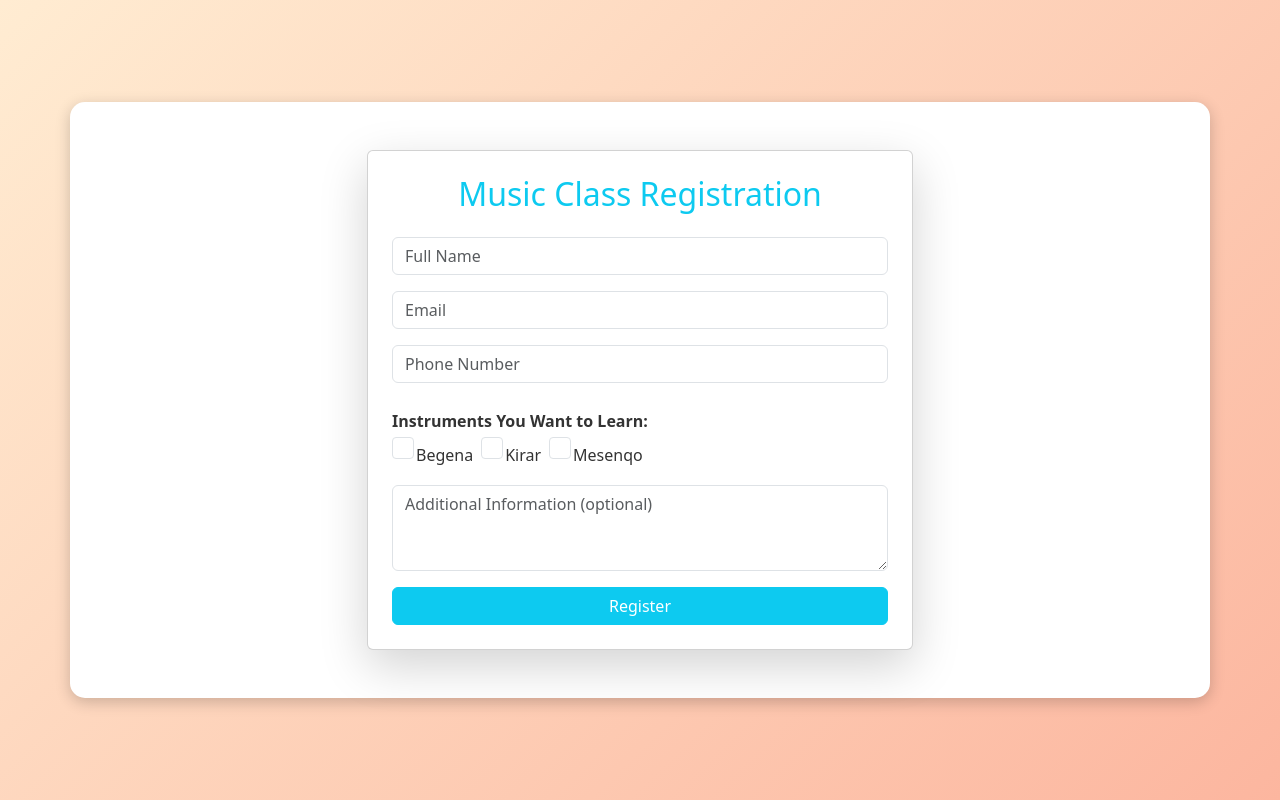
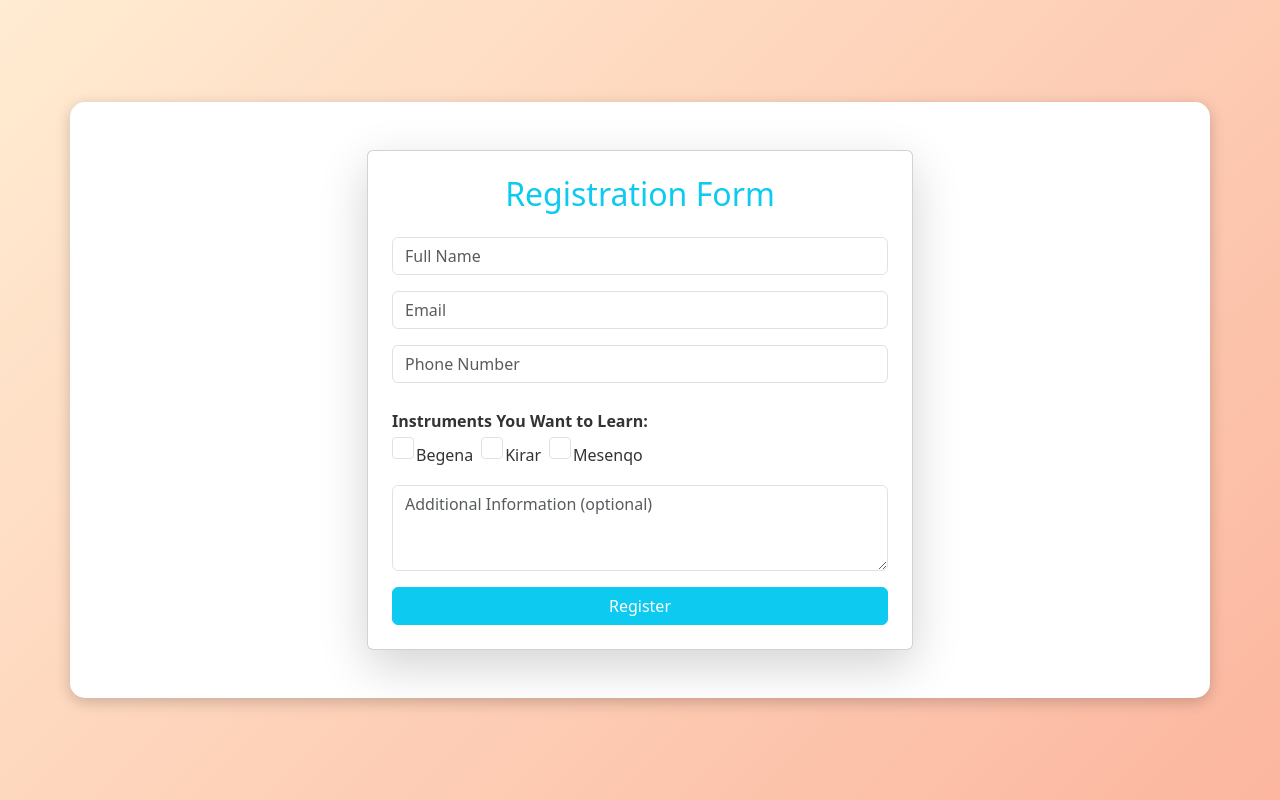
Before and after one commit to bealu-16/begena-registration-form, a plain HTML site: page index.html in a window 1280 px wide. Drawn offline with nearby package versions, Linux system fonts and the light colour scheme.

Commit message:
index.html

```diff
--- a/index.html
+++ b/index.html
@@ -3,7 +3,7 @@
 <head>
   <meta charset="UTF-8">
   <meta name="viewport" content="width=device-width, initial-scale=1.0">
-  <title>Traditional Music Registration Form</title>
+  <title>Dn.melaku Online Registration Form</title>
   <link rel="stylesheet" href="style.css">
   <link href="https://cdn.jsdelivr.net/npm/bootstrap@5.3.2/dist/css/bootstrap.min.css" rel="stylesheet">
 
@@ -14,7 +14,7 @@
   <div class="row justify-content-center">
     <div class="col-lg-6 col-md-8 col-sm-10">
       <div class="card shadow-lg p-4">
-        <h2 class="text-center text-info mb-4">Music Class Registration</h2>
+        <h2 class="text-center text-info mb-4"> Registration Form</h2>
 
         <form id="musicForm">
           <div class="mb-3">
```
